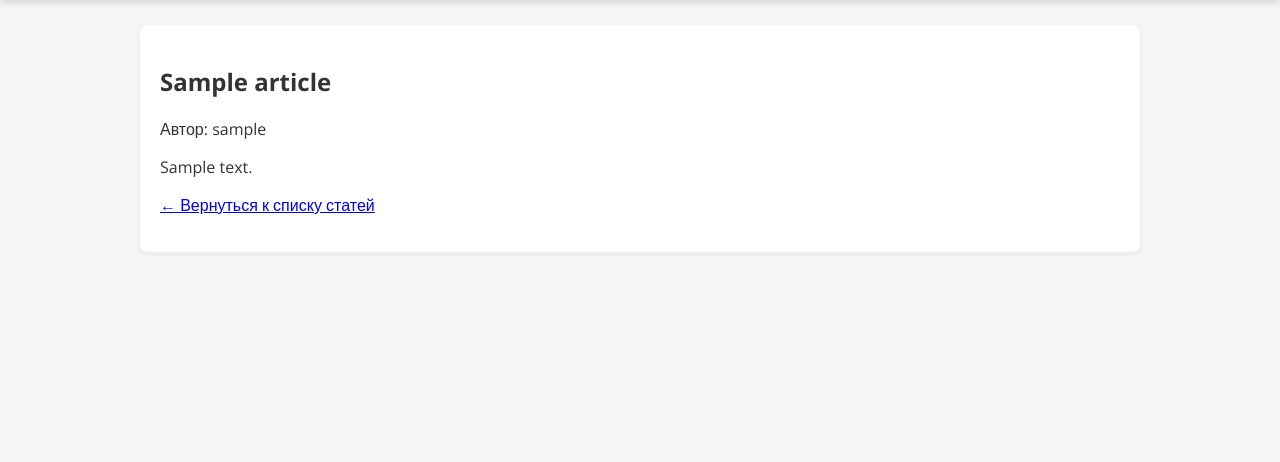
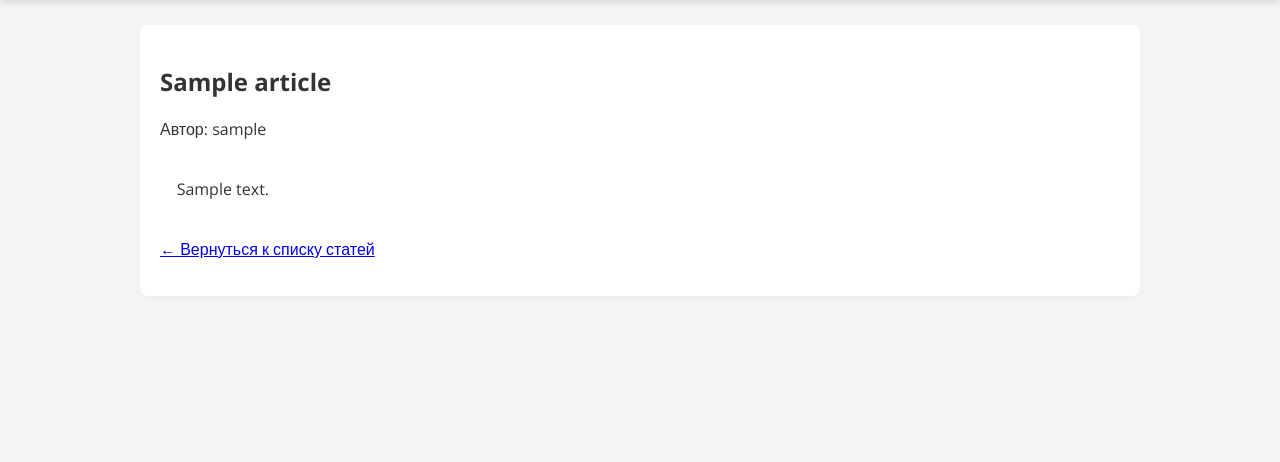
Before and after one commit to snailinho911/TechTalk-, a FastAPI app: page /blog/1 in a window 1280 px wide. Shown: the part 75-537 px from the top of the page. Run offline with FastAPI, Linux system fonts and the light colour scheme; tables that the repository leaves empty hold one stand-in row (values such as "Sample post"); some libraries are stand-ins or nearby versions.

Commit message:
Update style.css

```diff
--- a/static/style.css
+++ b/static/style.css
@@ -5,6 +5,10 @@ html, body {
     height: 100%;
     margin: 0;
     padding: 0;
+}
+
+.article-content {
+    white-space: pre-wrap; /* Сохраняет пробелы и переносы строк */
 }
 .mailru-counter {
     position: absolute;
```
